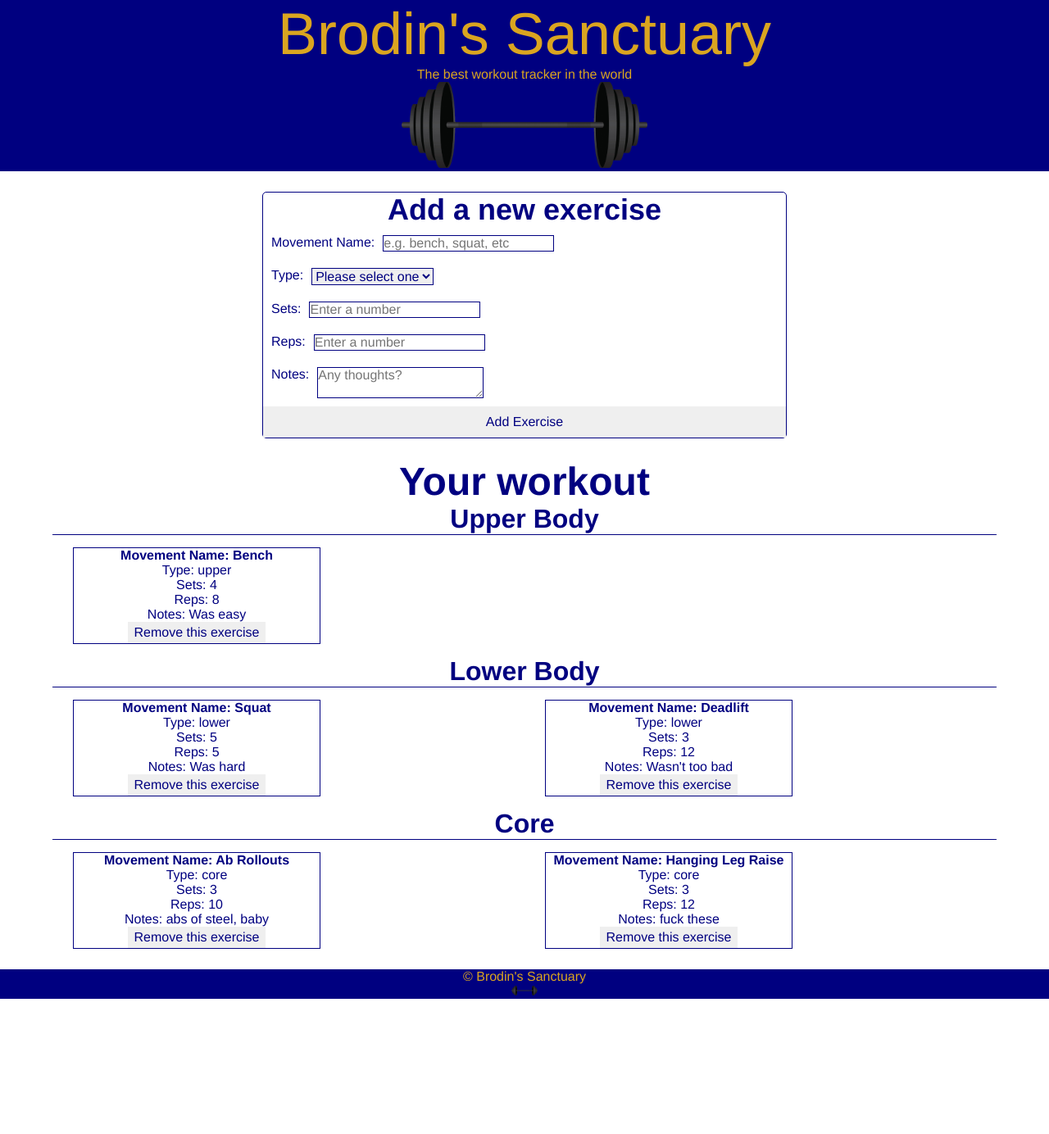
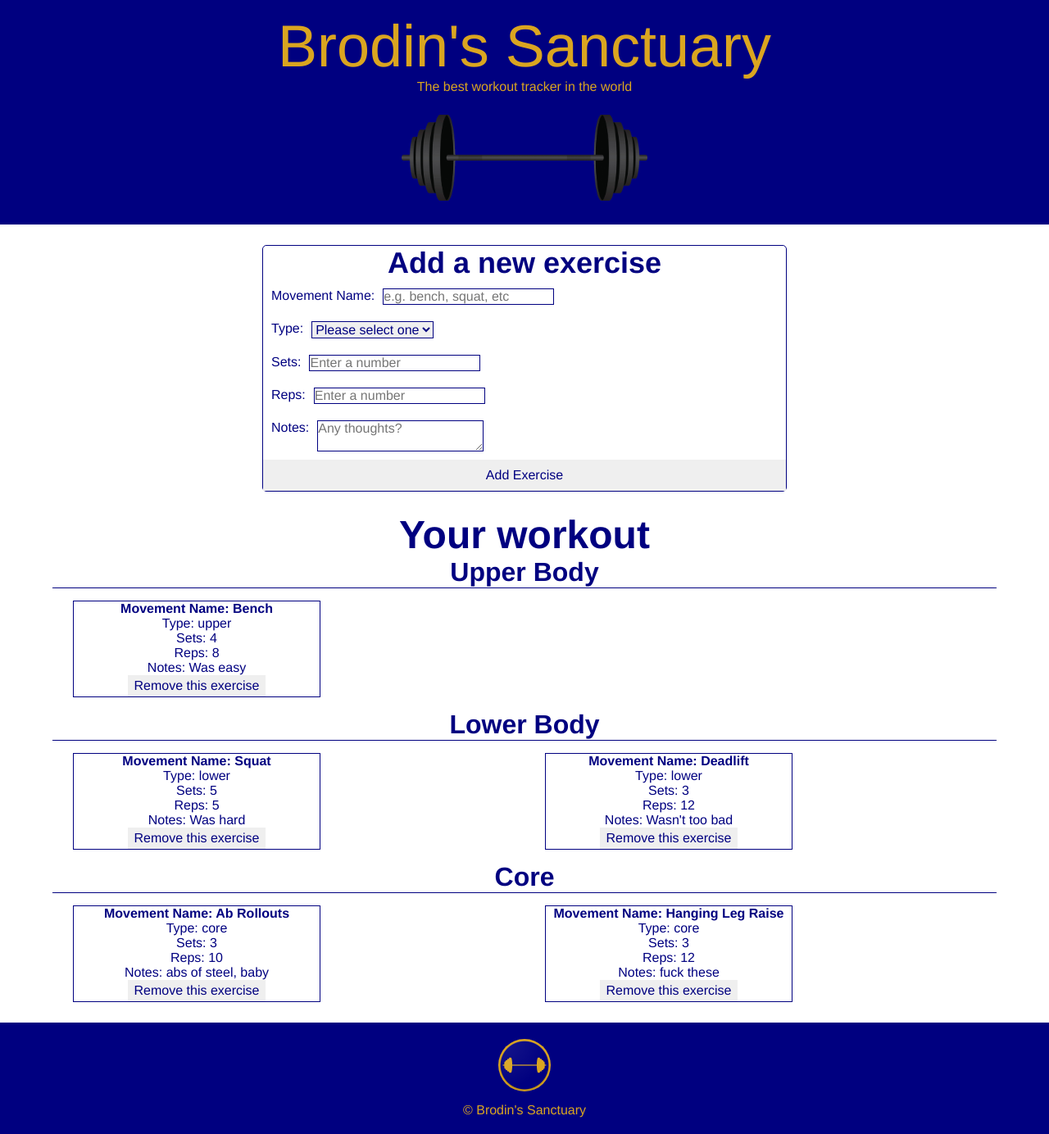
Before and after one commit to alchemy-bootcamp-two-summer-2018/list-of-vue, a Vue app: page / in a window 1280 px wide. Shown: the whole page at 82% size. Before the commit the page ends 1219 px from the top, so only its background shows below. Built offline with nearby package versions, Linux system fonts and the light colour scheme.

Commit message:
header, footer spacing

```diff
--- a/src/components/Footer.vue
+++ b/src/components/Footer.vue
@@ -1,7 +1,7 @@
 <template>
   <footer>
+    <img alt="workout logo" src="../assets/icon.png">
     <p>© Brodin's Sanctuary</p>
-    <img alt="workout logo" src="../assets/logo.png">
   </footer>
 </template>
 
@@ -14,8 +14,17 @@ export default {
 
 <style scoped>
 
+p {
+  padding: 10px;
+  padding-bottom: 20px;
+
+}
+
 img {
-  width: 32px;
+  margin-top: 20px;
+  width: 64px;
+  background-color:goldenrod;
+  border-radius: 32px;
 }
 
 footer {
--- a/src/components/Header.vue
+++ b/src/components/Header.vue
@@ -20,9 +20,11 @@ export default {
 h1 {
   font-size: 72px;
   font-weight: 500;
+  padding-top: 15px;
 }
 img {
   width: 300px;
+  margin: 25px;
 }
 
 header {
```
